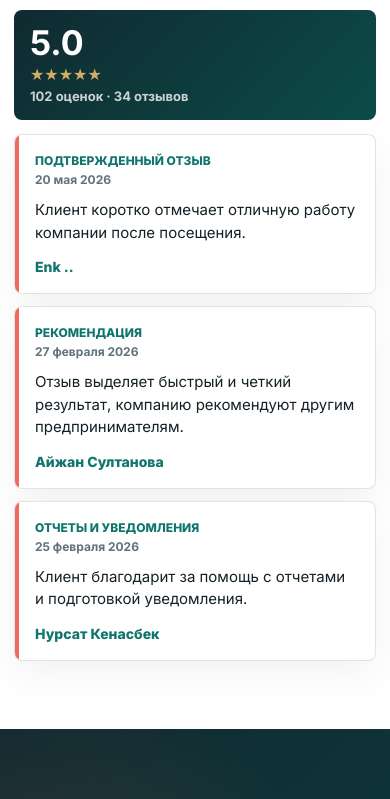
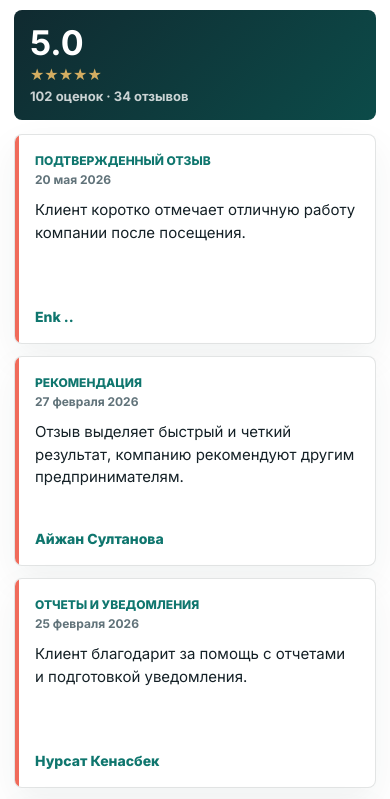
Before and after one commit to Ruslan123454321/new, a Next.js app: page / in a window 390 px wide. Shown: the part 5560-6359 px from the top of the page. Built offline with nearby package versions, Linux system fonts and the light colour scheme.

Commit message:
Align review authors at card bottom

```diff
--- a/app/globals.css
+++ b/app/globals.css
@@ -561,6 +561,9 @@ h3 {
   padding: 28px;
   position: relative;
   overflow: hidden;
+  min-height: 250px;
+  display: flex;
+  flex-direction: column;
 }
 
 .review-grid blockquote::before {
@@ -600,7 +603,8 @@ h3 {
 
 .review-grid cite {
   display: block;
-  margin-top: 22px;
+  margin-top: auto;
+  padding-top: 22px;
   color: var(--teal);
   font-style: normal;
   font-weight: 800;
@@ -920,6 +924,7 @@ h3 {
 
   .review-grid blockquote {
     padding: 18px 18px 18px 20px;
+    min-height: 210px;
   }
 
   .review-card-head {
@@ -934,7 +939,7 @@ h3 {
   }
 
   .review-grid cite {
-    margin-top: 14px;
+    padding-top: 14px;
     font-size: 14px;
   }
 
```
